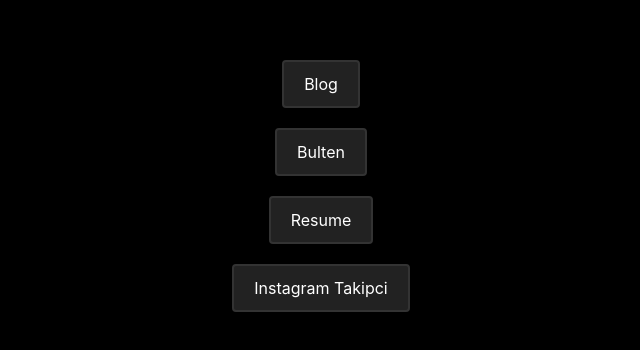
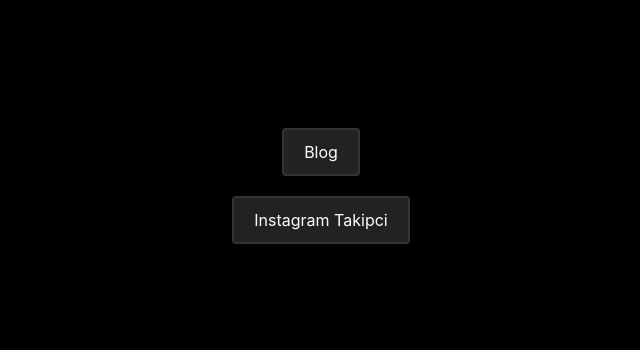
Before and after one commit to cobanov/cobanov.github.io, a plain HTML site: page index.html in a window 1280 px wide. Shown: the part 274-624 px from the top of the page, without its empty margins (319-959 px from the left). Drawn offline with Linux system fonts and the light colour scheme.

Commit message:
Update index.html

```diff
--- a/index.html
+++ b/index.html
@@ -61,10 +61,7 @@
      crossorigin="anonymous"></script>
   </head>
   <body>
-
     <a href="https://blog.cobanov.dev" class="button">Blog</a>
-    <a href="https://bulten.cobanov.dev" class="button">Bulten</a>
-    <a href="https://resume.cobanov.dev" class="button">Resume</a>
-    <a href="https://blog.cobanov.dev/instagram" class="button">Instagram Takipci</a>
+    <a href="https://cobanov.dev/instagram" class="button">Instagram Takipci</a>
   </body>
 </html>
```
